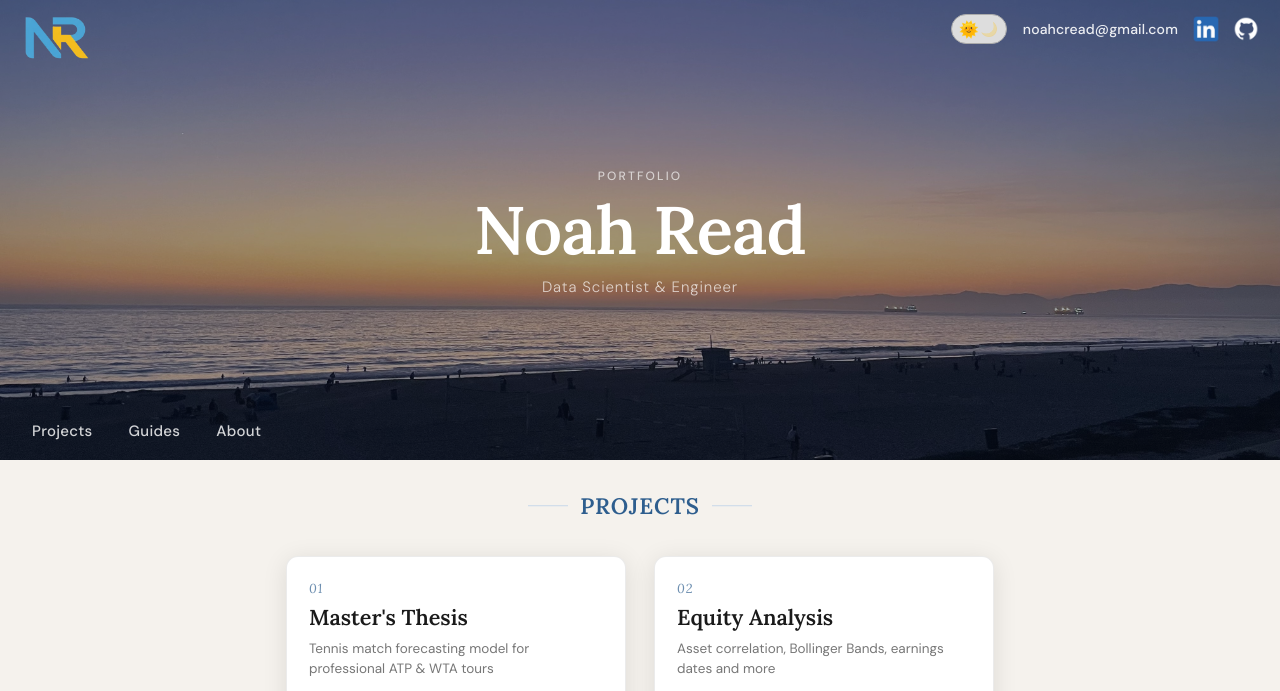
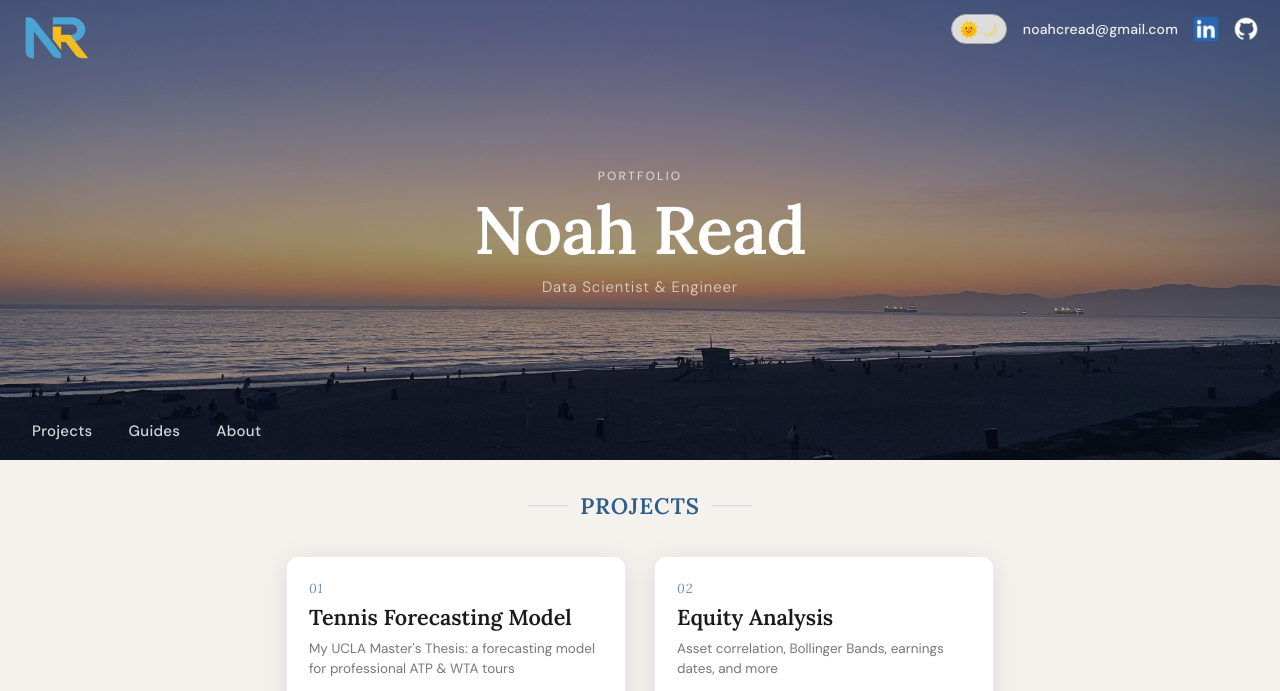
Before and after one commit to ncread/ncread.github.io, a Jekyll site: the page index.html, which Jekyll copies as it is, in a window 1280 px wide, cut to the strip 0-691 px from the top of the page. Built offline with Jekyll 4.4.1, drawn with Linux system fonts in a browser that asks for light colours.

Commit message:
fix url pathing, for real this time

```diff
--- a/about/index.html
+++ b/about/index.html
@@ -51,9 +51,9 @@
         </div>
 
         <nav class="nav-bar">
-            <a href="/index.html" class="nav-link">Projects</a>
-            <a href="/guides/index.html" class="nav-link">Guides</a>
-            <a href="/about/index.html" class="nav-link">About</a>
+            <a href="/" class="nav-link">Projects</a>
+            <a href="/guides/" class="nav-link">Guides</a>
+            <a href="/about/" class="nav-link">About</a>
         </nav>
     </header>
 
--- a/index.html
+++ b/index.html
@@ -50,9 +50,9 @@
         </div>
 
         <nav class="nav-bar">
-            <a href="/index.html" class="nav-link">Projects</a>
-            <a href="/guides/index.html" class="nav-link">Guides</a>
-            <a href="/about/index.html" class="nav-link">About</a>
+            <a href="/" class="nav-link">Projects</a>
+            <a href="/guides/" class="nav-link">Guides</a>
+            <a href="/about/" class="nav-link">About</a>
         </nav>
     </header>
 
@@ -64,13 +64,13 @@
         <div class="project_grid">
 
             <div class="project_card">
-                <a class="project_card_inner" href="/thesis/index.html">
+                <a class="project_card_inner" href="/thesis/">
                     <div class="project_title">
                         <span class="project_number">01</span>
-                        <h3>Master's Thesis</h3>
-                        <p class="skills">Tennis match forecasting model for professional ATP &amp; WTA tours</p>
+                        <h3>Tennis Forecasting Model</h3>
+                        <p class="skills">My UCLA Master's Thesis: a forecasting model for professional ATP &amp; WTA tours</p>
                     </div>
-                    <div class="thesis_img" href="/thesis/index.html">
+                    <div class="thesis_img" href="/thesis/">
                         <img src="/assets/tennis_thesis.jpg" alt="UCLA Master's Thesis: Forecasting the Outcomes of Professional Tennis Matches">
                     </div>
                 </a>
@@ -81,7 +81,7 @@
                     <div class="project_title">
                         <span class="project_number">02</span>
                         <h3><a href="https://stock-flask-dash.onrender.com/" target="_blank">Equity Analysis</a></h3>
-                        <p class="skills">Asset correlation, Bollinger Bands, earnings dates and more</p>
+                        <p class="skills">Asset correlation, Bollinger Bands, earnings dates, and more </p>
                     </div>
                     <a class="thesis_img" href="https://stock-flask-dash.onrender.com/" target="_blank">
                         <img src="/assets/stock_market.jpg" alt="Equity Analysis Dashboard">
--- a/thesis/index.html
+++ b/thesis/index.html
@@ -49,9 +49,9 @@
         </div>
 
         <nav class="nav-bar">
-            <a href="/index.html" class="nav-link">Projects</a>
-            <a href="/guides/index.html" class="nav-link">Guides</a>
-            <a href="/about/index.html" class="nav-link">About</a>
+            <a href="/" class="nav-link">Projects</a>
+            <a href="/guides/" class="nav-link">Guides</a>
+            <a href="/about/" class="nav-link">About</a>
         </nav>
     </header>
 
```
Also changed, not shown: guides/index.html (+9 -5 lines).
